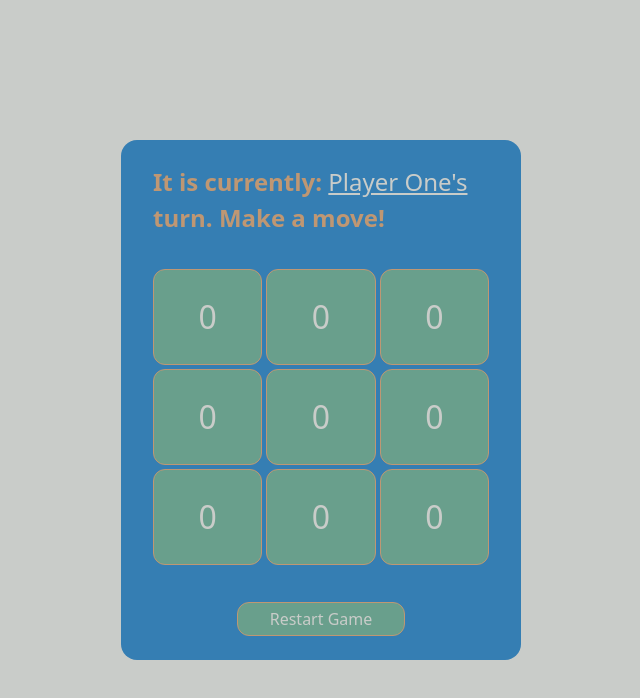
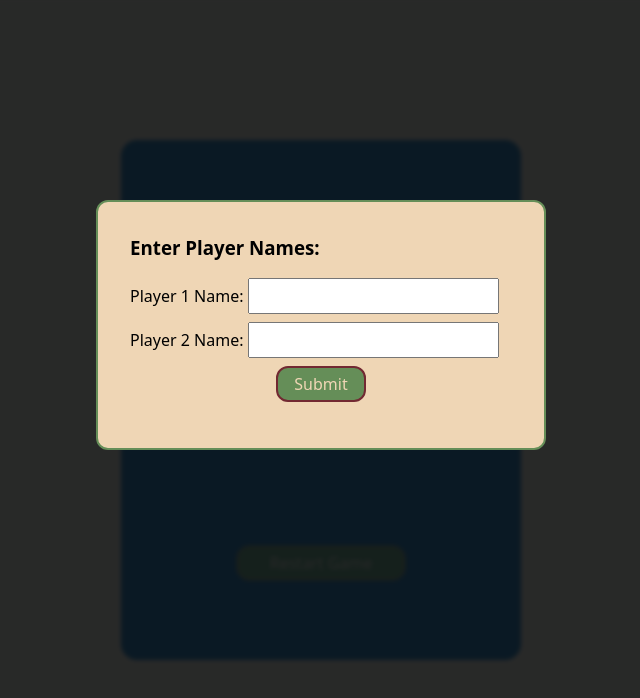
Before and after one commit to gldsct/tic-tac-toe, a plain HTML site: page index.html in a window 1280 px wide. Shown: the whole page, without its empty margins (319-959 px from the left). Drawn offline with Linux system fonts and the light colour scheme.

Commit message:
Implement modal for player name input
Implement a modal that allows players to input their names before
beginning the game.

```diff
--- a/index.html
+++ b/index.html
@@ -12,10 +12,29 @@
 
     <body>
         <div class = "game-container">
-            <p class = "game-turn">It is currently: <span class = "game-player"></span> turn. Make a move!</p>
+            <p class = "game-turn">Current Player: <span class = "game-player"></span></p>
             <div class = "game-grid"></div>
             <button class = "restart-button">Restart Game</button>
         </div>
+
+        <div class = "modal input-modal">
+            <h3>Enter Player Names:</h3>
+            <form action = "" method = "get" class = "modal-form">
+                <div class = "player-name-input">
+                    <label for = "player-one-name">Player 1 Name:</label>
+                    <input type = "text" id = "player-one-name" name = "player-one-name">
+                </div>
+                <div class = "player-name-input">
+                    <label for = "player-two-name">Player 2 Name:</label>
+                    <input type = "text" id = "player-two-name" name = "player-two-name">
+                </div>
+                <div class = "modal-buttons">
+                    <button type = "submit" class = "modal-submit-button">Submit</button>
+                </div>
+            </form>
+        </div>
+        <div class = "overlay"></div>
+
     </body>
 
 </html>
--- a/javascript.js
+++ b/javascript.js
@@ -139,8 +139,8 @@ function GameLogic(playerOne = "Player One", playerTwo = "Player Two") {
     return { getCurrentPlayer, playRound, getBoard: board.getBoard, getGameState };
 }
 
-function DisplayBoard() {
-    let game = GameLogic();
+function DisplayBoard(playerOne, playerTwo) {
+    let game = GameLogic(playerOne, playerTwo);
     const gamePlayer = document.querySelector(".game-player");
     const gameGrid = document.querySelector(".game-grid");
     const restartButton = document.querySelector(".restart-button");
@@ -150,7 +150,7 @@ function DisplayBoard() {
         const board = game.getBoard();
         const currentPlayer = game.getCurrentPlayer();
 
-        gamePlayer.textContent = `${currentPlayer.name}'s`;
+        gamePlayer.textContent = `${currentPlayer.name}`;
         board.forEach((row, rowIndex) => {
             const gameGridRow = document.createElement("div");
             gameGridRow.classList.add("game-grid-row");
@@ -192,4 +192,20 @@ function DisplayBoard() {
     updateBoard();
 }
 
-DisplayBoard();
+function ModalDisplay() {
+    let modal = document.querySelector(".modal");
+    let modalOverlay = document.querySelector(".overlay");
+    let modalSubmitButton = document.querySelector(".modal-submit-button");
+
+    modalSubmitButton.addEventListener("click", (event) => {
+        event.preventDefault();
+        let playerOneName = document.querySelector("#player-one-name").value;
+        let playerTwoName = document.querySelector("#player-two-name").value;
+        DisplayBoard(playerOneName, playerTwoName);
+
+        modal.classList.add("hidden");
+        modalOverlay.classList.add("hidden");
+});
+}
+
+ModalDisplay();
--- a/styles.css
+++ b/styles.css
@@ -114,6 +114,67 @@ body {
 
 /* End of Game Grid Layout Styles */
 
+/* Modal Styles */
+
+.modal {
+    width: 450px;
+    min-height: 250px;
+    padding: 2rem;
+    background-color: #EFD6B5;
+    border: 2px solid #658E58;
+    border-radius: 12px;
+    position: absolute;
+    top: 25vh;
+    z-index: 1;
+
+    display: flex;
+    flex-direction: column;
+    gap: 1rem;
+}
+
+.hidden {
+    display: none;
+}
+
+.modal-form {
+    display: flex;
+    flex-direction: column;
+    gap: 0.5rem;
+}
+
+.modal-buttons {
+    display: flex;
+    justify-content: center;
+    gap: 2rem;
+}
+
+button {
+    background-color: #658E58;
+    color: #EFD6B5;
+    border: 2px solid #722932;
+    border-radius: 12px;
+    padding: 0.25rem 1rem;
+}
+
+.overlay {
+    position: fixed;
+    top: 0;
+    bottom: 0;
+    left: 0;
+    right: 0;
+    width: 100%;
+    height: 100%;
+    background: rgba(0, 0, 0, 0.8);
+    backdrop-filter: blur(2px);
+}
+
+.modal-form input {
+    line-height: 1.5;
+    padding: 0.25rem 0.5rem;
+}
+
+/* End of Modal Styles */
+
 /* Restart Button Styles */
 
 .restart-button {
```
